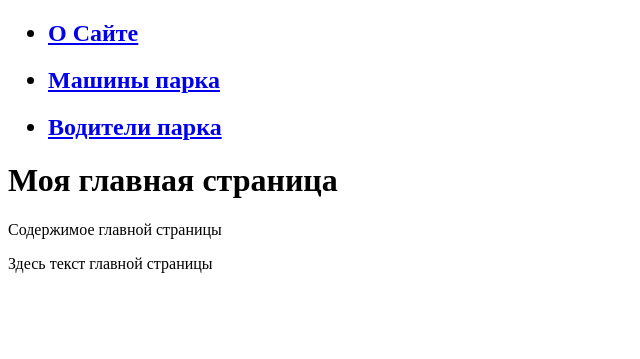
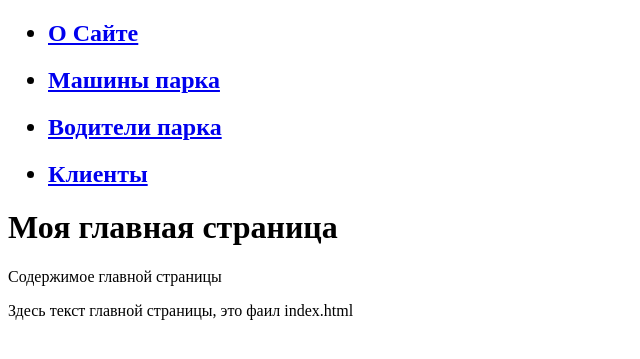
Before and after one commit to NovozhilovAV/my_first_jango_project, a Django app: page /myapp/ in a window 1280 px wide. Shown: the top 359 px of the page, without its empty margins (0-640 px from the left). Run offline with Django 4.2, Linux system fonts and the light colour scheme.

Commit message:
refresh commit django

```diff
--- a/my_project_dj/urls.py
+++ b/my_project_dj/urls.py
@@ -16,7 +16,7 @@ Including another URLconf
 """
 from django.contrib import admin
 from django.urls import path, include
-from myapp.views import about, login, contacts
+# from myapp.views import about, login, contacts
 from myapp import urls
 from myapp.views import index
 
--- a/myapp/templates/myapp/about.html
+++ b/myapp/templates/myapp/about.html
@@ -3,6 +3,6 @@
 
 {% block content %}
 
-<h1>Содержимое страницы о Сайте!</h1>
+<h1>Содержимое страницы О Сайте!</h1>
 
 {% endblock %}
--- a/myapp/templates/myapp/contacts.html
+++ b/myapp/templates/myapp/contacts.html
@@ -3,6 +3,6 @@
 
 {% block content %}
 
-<h1>Содержимое страницы Клиенты!</h1>
+<h1>Содержимое страницы Клиенты/Контакты!</h1>
 
 {% endblock %}
--- a/myapp/templates/myapp/index.html
+++ b/myapp/templates/myapp/index.html
@@ -4,5 +4,5 @@
 {% block content %}
 <h1>{{title}}</h1>
 Содержимое главной страницы
-<p>Здесь текст главной страницы</p>
+<p>Здесь текст главной страницы, это фаил index.html</p>
 {% endblock %}
--- a/myapp/views.py
+++ b/myapp/views.py
@@ -1,14 +1,16 @@
 from django.shortcuts import render
 from django.http import HttpResponse
+# from .forms import AddPostForm
 # Create your views here.
 
 menu = [{'title': 'О Сайте', 'url_name': 'about'},
         {'title': 'Машины парка', 'url_name': 'cars'},
         {'title': 'Водители парка', 'url_name': 'drivers'},
+        {'title': 'Клиенты', 'url_name': 'clients'},
         ]
 
 def index(request):
-    return HttpResponse('<h1>Main page</h1>')
+    return HttpResponse('<h1>Main page - Главная страница функции index</h1>')
 
 def index_myapp(request):
     # return HttpResponse('<h1>MyApp Page</h1>')
@@ -16,6 +18,7 @@ def index_myapp(request):
     context = {'title': title, 'menu': menu}
     return render(request, 'myapp/index.html', context=context)
     # render - отрисовывает страницу. с параметрами
+    # myapp/index.html - указывает путь к файлу
 
 def about(request):     # функциональный метод
     title = 'О Сайте'
```
